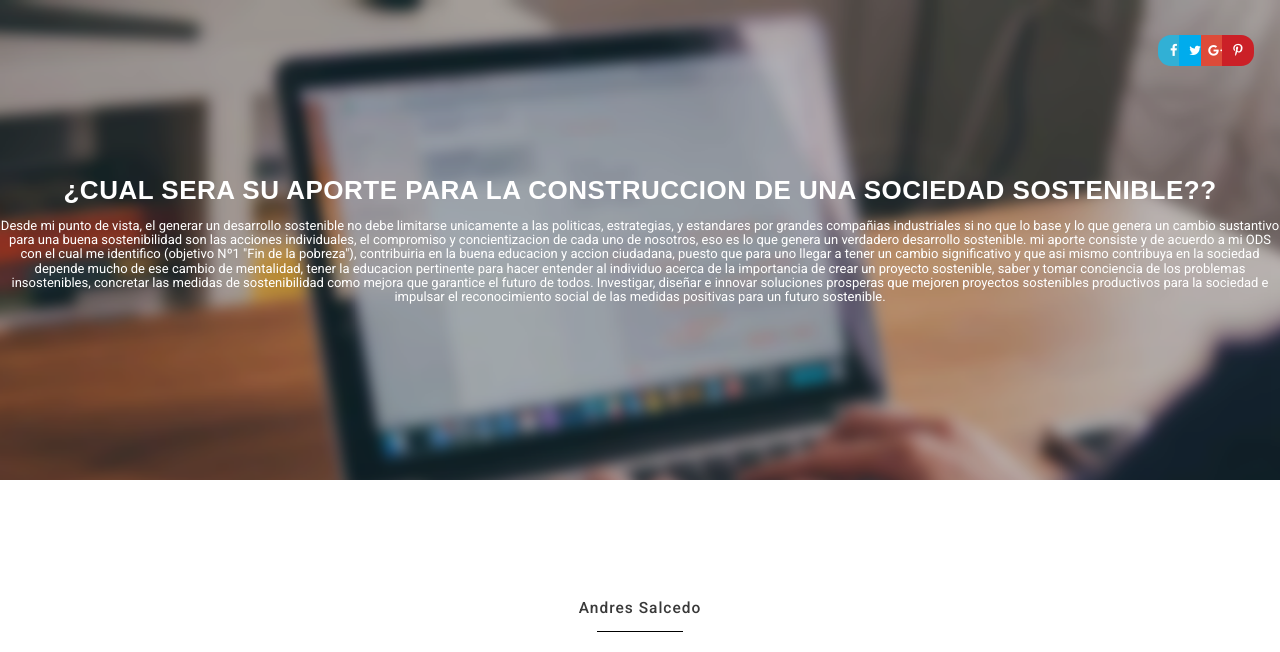
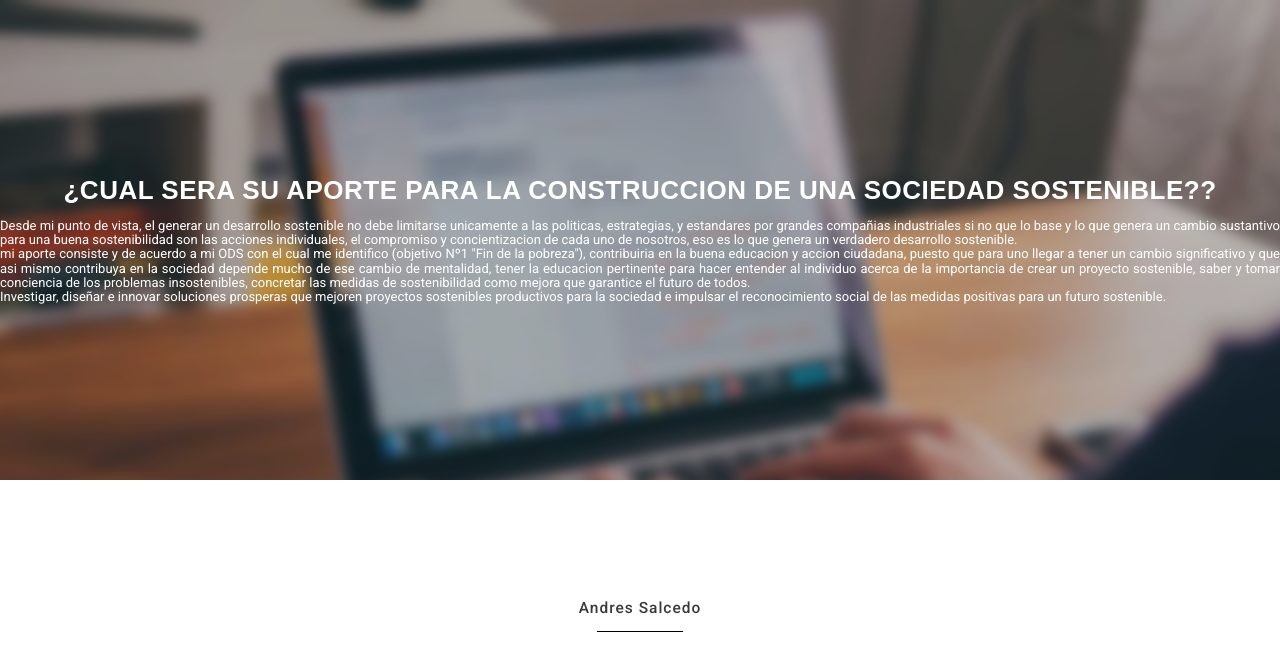
Before and after one commit to andresalcedo/emprendimiento, a website: page index.html in a window 1280 px wide. Drawn offline with Linux system fonts and the light colour scheme.

Commit message:
Merge origin/master
Conflicts:
	README.md

```diff
--- a/index.html
+++ b/index.html
@@ -29,13 +29,6 @@ Author Name: iCrossoft S.A.S-->
                 </div>
             </div>
 
-            <div class="share">
-                <div class="icon first facebook"><i class="fa fa-facebook"></i></div>
-                <div class="icon twitter"><i class="fa fa-twitter"></i></div>
-                <div class="icon google-plus"><i class="fa fa-google-plus"></i></div>
-                <div class="icon pinterest last"><i class="fa fa-pinterest-p"></i></div>
-            </div>
-
             <header class="top-nav-bar">
 
 
@@ -53,17 +46,19 @@ Author Name: iCrossoft S.A.S-->
                     <h2 style="color: white; font-size: 26px;"><b><font FACE="ARIAL">¿CUAL SERA SU APORTE PARA LA CONSTRUCCION
                             DE UNA SOCIEDAD SOSTENIBLE??</font></b></h2><br>
                     <!--<img src='images/log.png' style="width: 200px;"><br><br><br>-->
-                    <a><p>
+                    <a><p align="justify">
                             Desde mi punto de vista, el generar un desarrollo sostenible no debe limitarse unicamente a las politicas, estrategias, y estandares por
                             grandes compañias industriales si no que lo base y lo que genera un cambio sustantivo para una buena sostenibilidad son las acciones
                             individuales, el compromiso y concientizacion de cada uno de nosotros, eso es lo que genera un verdadero desarrollo sostenible.
-
+                        </p>
+                        <p align="justify">
                             mi aporte consiste y de acuerdo a mi ODS con el cual me identifico (objetivo Nº1 "Fin de la pobreza"), contribuiria en la buena educacion
                             y accion ciudadana, puesto que para uno llegar a tener un cambio significativo y que asi mismo contribuya en la sociedad depende mucho
                             de ese cambio de mentalidad, tener la educacion pertinente para hacer entender al individuo acerca de la importancia de crear un proyecto
                             sostenible, saber y tomar conciencia de los problemas insostenibles, concretar las medidas de sostenibilidad como mejora que garantice el
                             futuro de todos.
-
+                        </p>
+                        <p align="justify">
                             Investigar, diseñar e innovar soluciones prosperas que mejoren proyectos sostenibles productivos para la sociedad e impulsar el
                             reconocimiento social de las medidas positivas para un futuro sostenible.
                         </p></a>
```
Lines whose indentation alone changed are shown as unchanged.
